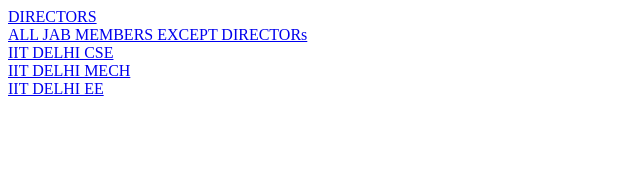
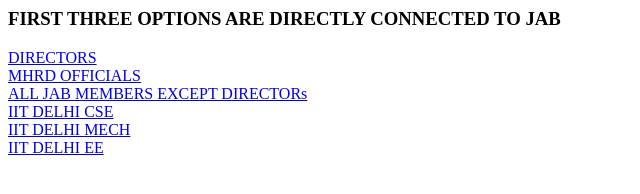
Before and after one commit to pragneshbarik/DSA, a plain HTML site: page index.html in a window 1280 px wide. Shown: the whole page, without its empty margins (0-640 px from the left). Drawn offline with Linux system fonts and the light colour scheme.

Commit message:
Add files via upload

```diff
--- a/index.html
+++ b/index.html
@@ -5,9 +5,12 @@
     <title>IIT</title>
   </head>
   <body>
+    <h3>FIRST THREE OPTIONS ARE DIRECTLY CONNECTED TO JAB</h3>
 <a href="mailto:director@iitkgp.ac.in?bcc=director@iitb.ac.in, director@iitm.ac.in, director@iitk.ac.in, director@admin.iitd.ac.in, director@iitg.ac.in, director@iitr.ac.in, director@iitbbs.ac.in, director@iith.ac.in, director@iitp.ac.in, director@iitgn.ac.in, director@iitj.ac.in, skdas@iitrpr.ac.in, director@iiti.ac.in, director@iitmandi.ac.in, director@iitbhu.ac.in, director@iitpkd.ac.in, director@iitdh.ac.in, director@iittp.ac.in, director@iitgoa.ac.in, director@iitbhilai.ac.in, director@iitism.ac.in, director@iisc.ac.in">DIRECTORS</a>
 <br>
-<a href="mailto:vmgadre@ee.iitb.ac.in?bcc=karmal@ee.iitm.ac.in, sc@ee.iitb.ac.in, rrao@iitd.ac.in, karandi@iitk.ac.in, dydir@hijli.iitkgp.ernet.in, tgs@iitg.ac.in, proftgs@gmail.com, akc@iitk.ac.in, pb@cse.iitb.ac.in, skjain@iitgn.ac.in, murty.iitm@gmail.com,murty@iitm.ac.in, skdas@iitrpr.ac.in, rkumar@ece.iitkgp.ernet.in, tag@iitmandi.ac.in, rakshit@iiti.ac.in, vidtan@iitk.ac.in, sunil@iitm.ac.in, bk@iitgoa.ac.in, moona@iitk.ac.in, seshu@me.iitb.ac.in, chairman@aicte-india.org, anju@aicte-india.org, dgcsir@csir.res.in, jsadsir@nic.in, jsa@csir.res.in, vktfeb@agfe.iitkgp.ernet.in, anurag@ece.iisc.ernet.in, rangaraj@iisc.ac.in, office.director@iisc.ac.in, director@iisc.ac.in, dean.ug@iisc.ac.in, pagarwal1@mt.iitr.ac.in, knath.edu@nic.in, vkwadhwa@ird.iitd.ac.in, nishankramesh@gmail.com, requesthrd@gov.in, sanjaysdhotre@gmail.com, mosoffice@meity.gov.in, sanjay.dhotre@gov.in, cs.kumar@nic.in, sandhu.edu@nic.in, subrahyd@gmail.com, anil@iisc.ac.in, Jsfa.edu@gov.in, dydir@iitk.ac.in, dbp@it.iitb.ac.in, s.bhargava@vsnl.net, dpmishraiitk@gmail.com, dgcsir@csir.res.in, ashemhrd@gov.in">ALL JAB MEMBERS EXCEPT DIRECTORs</a>
+<a href="mailto:secy.dhe@nic.in?bcc=Krishna.kumari@nic.in, km.harigovindan@nic.in, js.saini@nic.in, ashe-mhrd@gov.in, cs.kumar@nic.in, Mmohan.edu@nic.in, madhu.ranjan@gov.in, jshe-mhrd@nic.in, neetaprasad@pib.gov.in, minister.hrd@gov.in, pstohrm@gov.in, request-hrd@gov.in, mos-mhrd@gov.in">MHRD OFFICIALS</a>
+<br>
+<a href="mailto:vmgadre@ee.iitb.ac.in?bcc=karmal@ee.iitm.ac.in, sc@ee.iitb.ac.in, rrao@iitd.ac.in, karandi@iitk.ac.in, dydir@hijli.iitkgp.ernet.in, tgs@iitg.ac.in, proftgs@gmail.com, akc@iitk.ac.in, pb@cse.iitb.ac.in, skjain@iitgn.ac.in, murty.iitm@gmail.com, murty@iitm.ac.in, skdas@iitrpr.ac.in, rkumar@ece.iitkgp.ernet.in, tag@iitmandi.ac.in, rakshit@iiti.ac.in, vidtan@iitk.ac.in, sunil@iitm.ac.in, bk@iitgoa.ac.in, moona@iitk.ac.in, seshu@me.iitb.ac.in, chairman@aicte-india.org, anju@aicte-india.org, dgcsir@csir.res.in, jsadsir@nic.in, jsa@csir.res.in, vktfeb@agfe.iitkgp.ernet.in, anurag@ece.iisc.ernet.in, rangaraj@iisc.ac.in, office.director@iisc.ac.in, director@iisc.ac.in, dean.ug@iisc.ac.in, pagarwal1@mt.iitr.ac.in, knath.edu@nic.in, vkwadhwa@ird.iitd.ac.in, nishankramesh@gmail.com, requesthrd@gov.in, sanjaysdhotre@gmail.com, mosoffice@meity.gov.in, sanjay.dhotre@gov.in, cs.kumar@nic.in, sandhu.edu@nic.in, subrahyd@gmail.com, anil@iisc.ac.in, Jsfa.edu@gov.in, dydir@iitk.ac.in, dbp@it.iitb.ac.in, s.bhargava@vsnl.net, dpmishraiitk@gmail.com, dgcsir@csir.res.in, ashe-mhrd@gov.in">ALL JAB MEMBERS EXCEPT DIRECTORs</a>
 <br>
 <a href="mailto:hodcse@admin.iitd.ac?bcc=sanjiva@cse.iitd.ac.in, chetan@cse.iitd.ac.in, bagchi@cse.iitd.ac.in, mbala@cse.iitd.ernet.in, sbansal@cse.iitd.ac.in, suban@cse.iitd.ac.in, srikanta@cse.iitd.ac.in, soham@cse.iitd.ac.in, ashishc@cse.iitd.ac.in, naveen@cse.iitd.ac.in, rjaiswal@cse.iitd.ac.in, rahulgarg@cse.iitd.ac.in, subodh@cse.iitd.ac.in, sak@cse.iitd.ac.in, amitk@cse.iitd.ac.in, narain@cse.iitd.ac.in, mausam@cse.iitd.ac.in, viresh@cse.iitd.ac.in, panda@cse.iitd.ac.in, ramanath@cse.iitd.ac.in, sayanranu@cse.iitd.ac.in, vinay@cse.iitd.ac.in, saran@cse.iitd.ac.in, srsarangi@cse.iitd.ac.in, riju@cse.iitd.ac.in, ssen@cse.iitd.ac.in, aseth@cse.iitd.ac.in, parags@cse.iitd.ac.in, svs@cse.iitd.ac.in, bhalla@u-aizu.ac.jp, scgupta@cse.iitd.ac.in, anshul@cse.iitd.ac.in, ysabharwal@in.ibm.com, rajeev.shorey@tcs.com ">
 IIT DELHI CSE</a>
```
